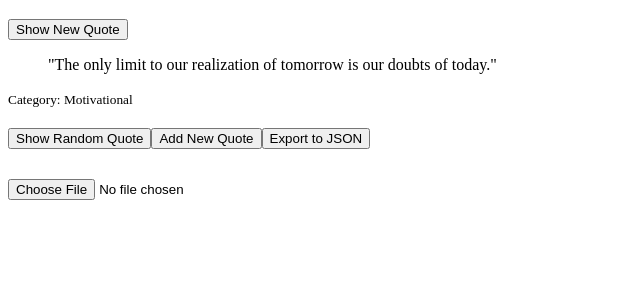
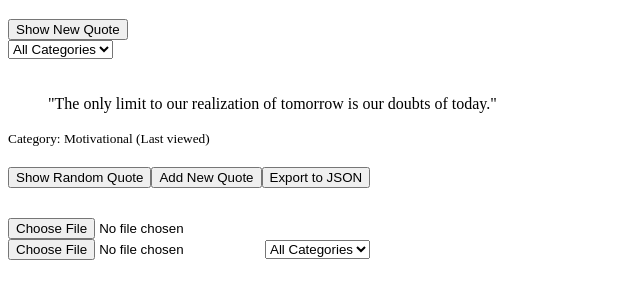
Before and after one commit to eyu-design/alx_fe_javascript, a plain HTML site: page dom-manipulation/index.html in a window 1280 px wide. Shown: the part 61-360 px from the top of the page, without its empty margins (0-640 px from the left). Drawn offline with Linux system fonts and the light colour scheme.

Commit message:
index.html and script.js modified

```diff
--- a/dom-manipulation/index.html
+++ b/dom-manipulation/index.html
@@ -11,5 +11,11 @@
     <button id="newQuote">Show New Quote</button>
     <div id="app"></div>
     <script src="script.js"></script>
+      <input type="file" id="importFile" accept=".json" onchange="importFromJsonFile(event)" />
+
+        <select id="categoryFilter" onchange="filterQuotes()">
+    <option value="all">All Categories</option>
+    <!-- Dynamically populated categories -->
+  </select>
   </body>
   </html>
--- a/dom-manipulation/script.js
+++ b/dom-manipulation/script.js
@@ -228,3 +228,92 @@ if (typeof importFromJsonFile === 'function') {
 } else {
   console.warn('❌ importFromJsonFile function is missing!');
 }
+
+  function importFromJsonFile(event) {
+    const fileReader = new FileReader();
+    fileReader.onload = function(event) {
+      const importedQuotes = JSON.parse(event.target.result);
+      quotes.push(...importedQuotes);
+      saveQuotes();
+      alert('Quotes imported successfully!');
+    };
+    fileReader.readAsText(event.target.files[0]);
+  }
+  // ============ CATEGORY DROPDOWN SETUP ============
+const categoryFilter = document.createElement('select');
+categoryFilter.id = 'categoryFilter';
+categoryFilter.style.marginBottom = '20px';
+
+const defaultOption = document.createElement('option');
+defaultOption.value = '';
+defaultOption.textContent = 'All Categories';
+categoryFilter.appendChild(defaultOption);
+
+app.insertBefore(categoryFilter, quoteDisplay);
+
+// LocalStorage Key for filter
+const CATEGORY_FILTER_KEY = 'lastSelectedCategory';
+function populateCategories() {
+  // Get unique categories
+  const categories = [...new Set(quotes.map(q => q.category))];
+
+  // Clear old options (except "All Categories")
+  while (categoryFilter.options.length > 1) {
+    categoryFilter.remove(1);
+  }
+
+  categories.forEach(cat => {
+    const option = document.createElement('option');
+    option.value = cat;
+    option.textContent = cat;
+    categoryFilter.appendChild(option);
+  }
+
+  );
+
+  // Restore saved filter (if any)
+  const savedFilter = localStorage.getItem(CATEGORY_FILTER_KEY);
+  if (savedFilter && categories.includes(savedFilter)) {
+    categoryFilter.value = savedFilter;
+    filterQuotes(); // Auto-filter
+  }
+}
+function filterQuotes() {
+  const selectedCategory = categoryFilter.value;
+  localStorage.setItem(CATEGORY_FILTER_KEY, selectedCategory);
+
+  let filtered = quotes;
+  if (selectedCategory) {
+    filtered = quotes.filter(q => q.category === selectedCategory);
+  }
+
+  if (filtered.length === 0) {
+    quoteDisplay.textContent = "No quotes available for this category.";
+    return;
+  }
+
+  const randomIndex = Math.floor(Math.random() * filtered.length);
+  const quote = filtered[randomIndex];
+
+  quoteDisplay.innerHTML = `
+    <blockquote>"${quote.text}"</blockquote>
+    <small>Category: ${quote.category}</small>
+  `;
+
+  sessionStorage.setItem(SESSION_STORAGE_KEY, JSON.stringify(quote));
+}
+
+if (newQuote.text && newQuote.category) {
+  quotes.push(newQuote);
+  saveQuotes();
+  populateCategories(); // 👈 New: refresh dropdown
+  alert('Quote added successfully!');
+  form.reset();
+  showRandomQuote();
+}
+categoryFilter.addEventListener('change', filterQuotes);
+populateCategories(); // Initial dropdown setup
+
+showLastViewedQuote();
+categoryFilter.addEventListener('change', filterQuotes);
+populateCategories();
```
